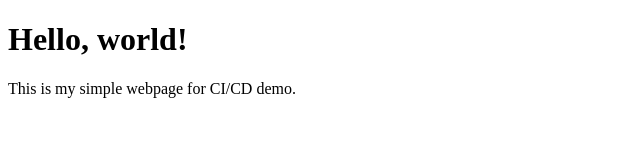
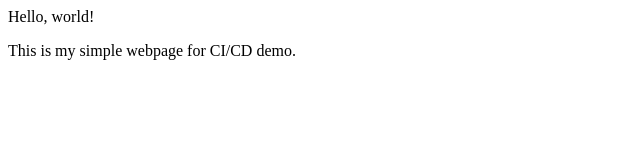
Before and after one commit to AI-XJTLU/my-webpage-practical-v2, a plain HTML site: page index.html in a window 1280 px wide. Shown: the whole page, without its empty margins (0-640 px from the left). Drawn offline with Linux system fonts and the light colour scheme.

Commit message:
trigering an error

```diff
--- a/index.html
+++ b/index.html
@@ -4,7 +4,7 @@
     <title>My Webpage</title>
   </head>
   <body>
-    <h1>Hello, world!</h1>
+    Hello, world!</h1>
     <p>This is my simple webpage for CI/CD demo.</p>
   </body>
 </html>
```
